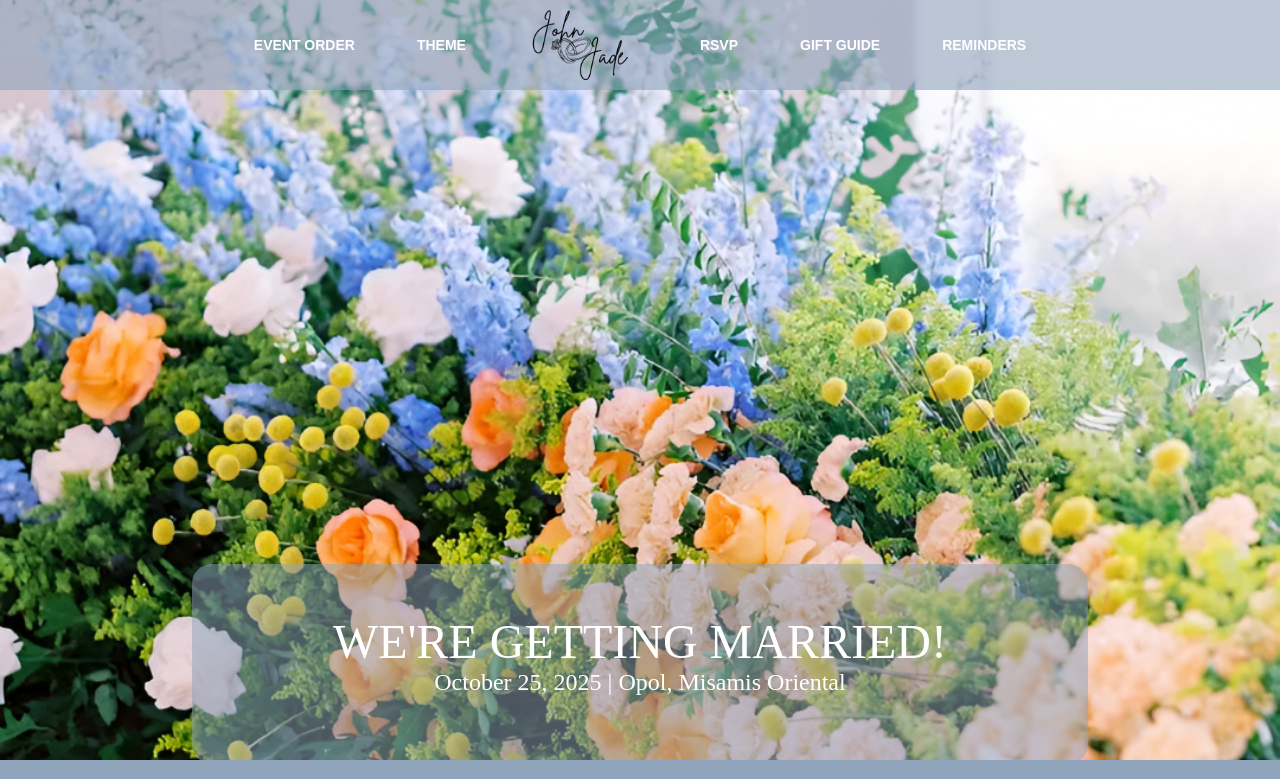
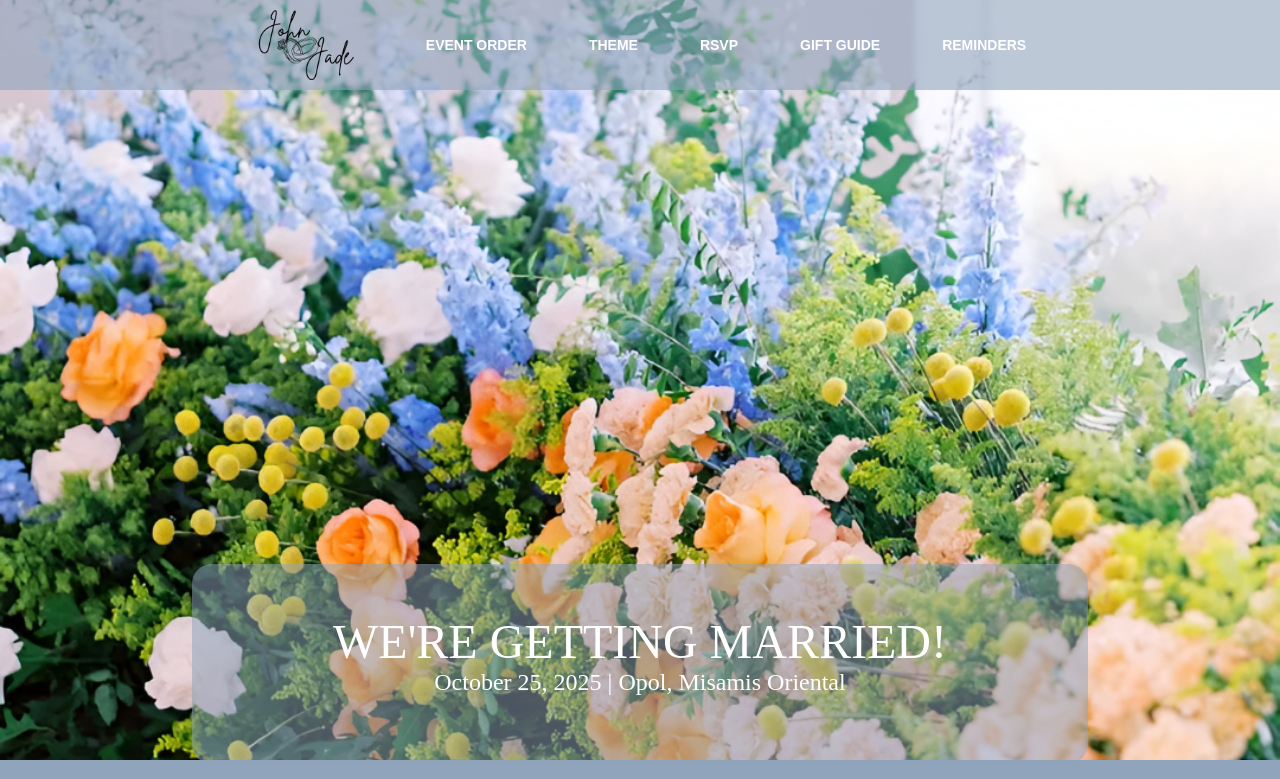
Before and after one commit to En1ey/John-Jade-Wedding-Invitation, a Next.js app: page / in a window 1280 px wide. Shown: the top 779 px of the page. Built offline with nearby package versions, Linux system fonts and the light colour scheme; no server answers; the database is empty.

Commit message:
logo moved

```diff
--- a/src/app/page.tsx
+++ b/src/app/page.tsx
@@ -274,9 +274,7 @@ export default function Home() {
       <div className="container1" id="home">
         <header className="header">
           <ul>
-            <li><a href="#venueandschedule">EVENT ORDER</a></li>
-            <li><a href="#theme">THEME</a></li>
-            <li className="logo-container">
+              <li className="logo-container">
               <a href="#home">
                 <Image
                   src="/assests/img/logo.png"
@@ -286,7 +284,9 @@ export default function Home() {
                   height={110}
                 />
               </a>
-            </li>
+              </li>
+            <li><a href="#venueandschedule">EVENT ORDER</a></li>
+            <li><a href="#theme">THEME</a></li>
             <li><a href="#rsvp">RSVP</a></li>
             <li><a href="#giftguide">GIFT GUIDE</a></li>
             <li><a href="#reminders">REMINDERS</a></li>
```
